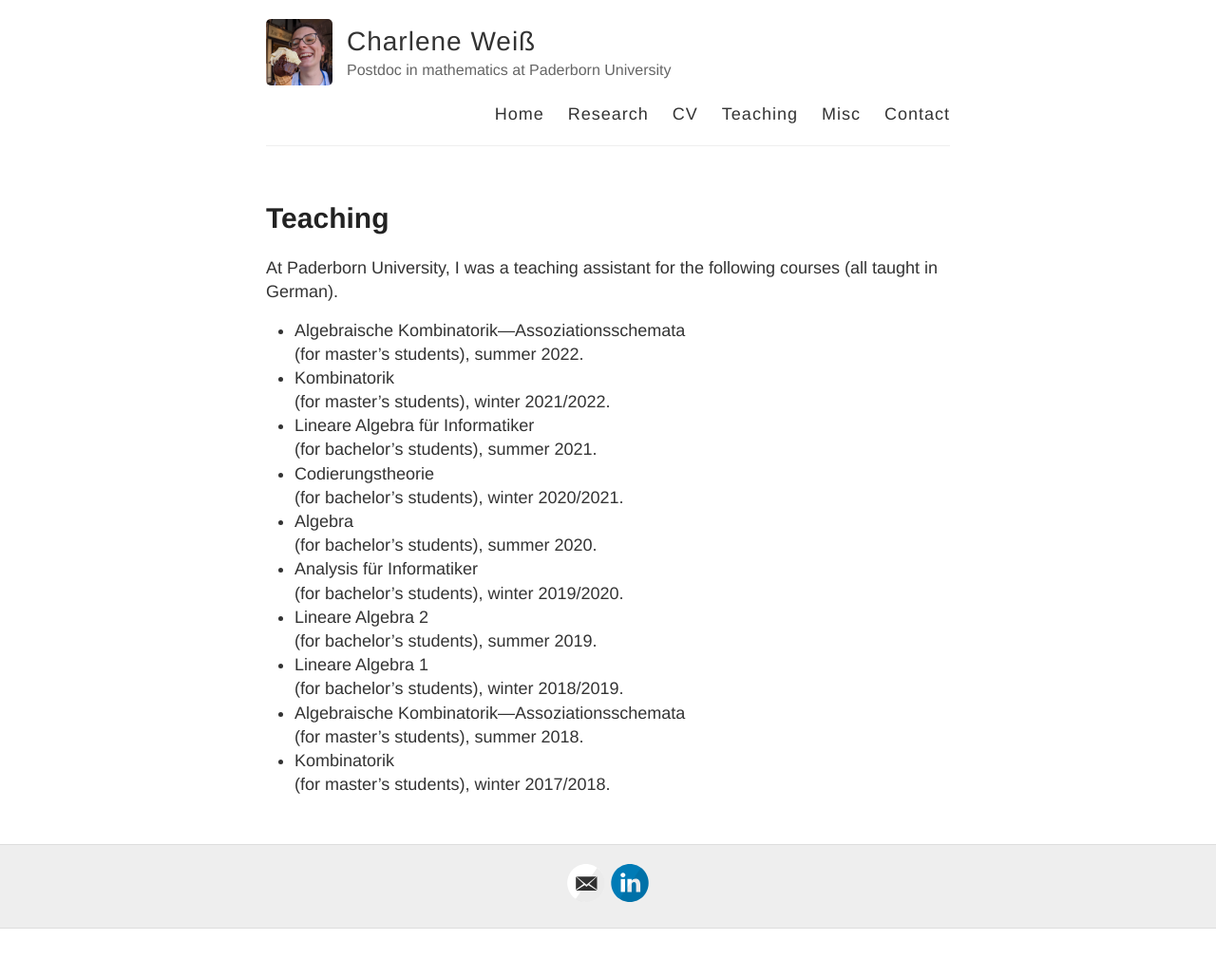
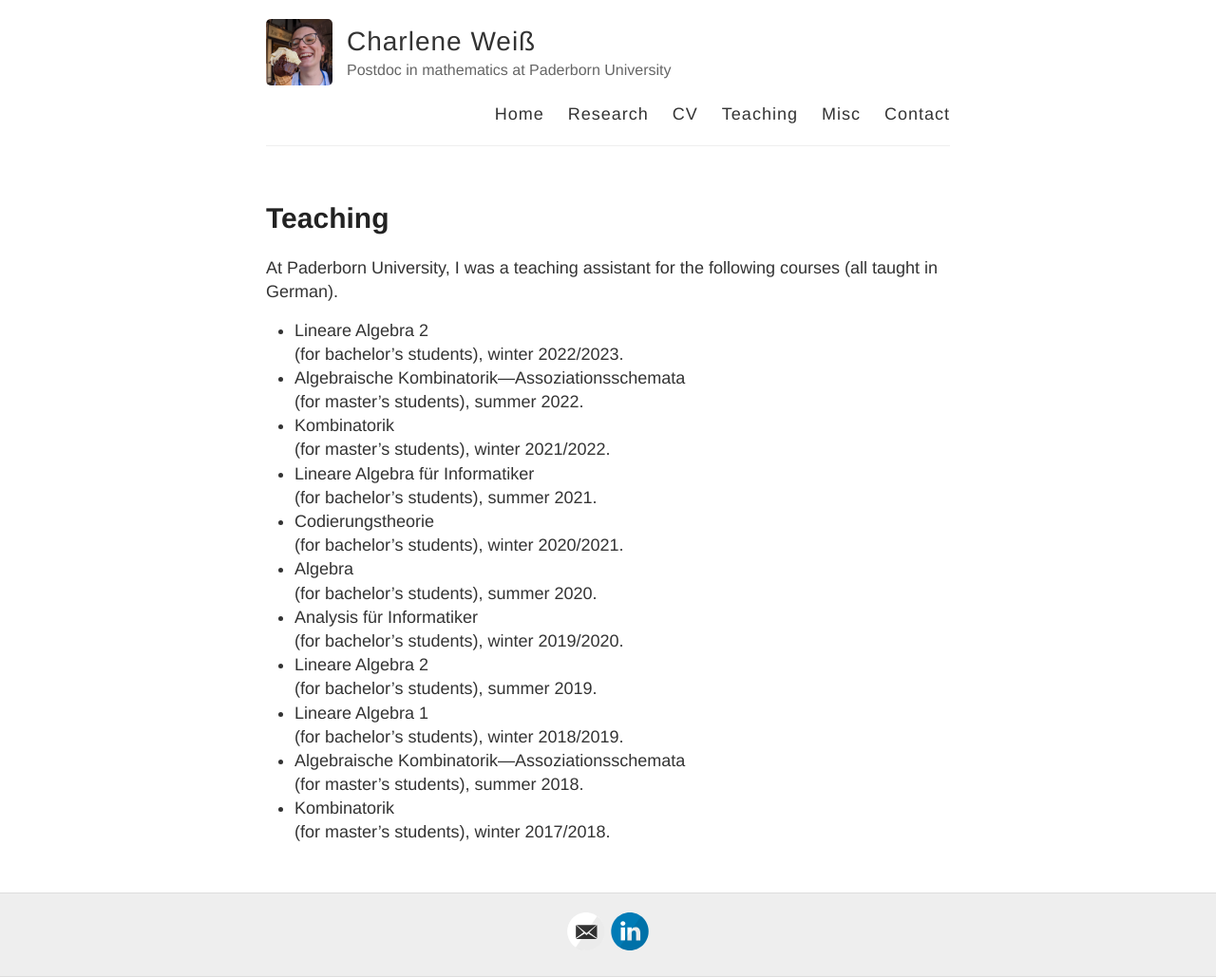
Before and after one commit to charleneweiss/charleneweiss.github.io, a Jekyll site: the page built from teaching.md, in a window 1280 px wide. Shown: the whole page at 95% size. Built offline with Jekyll 4.4.1, drawn with Linux system fonts in a browser that asks for light colours; before the commit the page ends 978 px from its top, so only the background shows below that.

Commit message:
Update teaching.md

```diff
--- a/teaching.md
+++ b/teaching.md
@@ -6,6 +6,8 @@ permalink: /teaching/
 
 At Paderborn University, I was a teaching assistant for the following courses (all taught in German).
 
+- Lineare Algebra 2\
+  (for bachelor's students), winter 2022/2023.
 - Algebraische Kombinatorik---Assoziationsschemata\
   (for master's students), summer 2022.
 - Kombinatorik\
```
